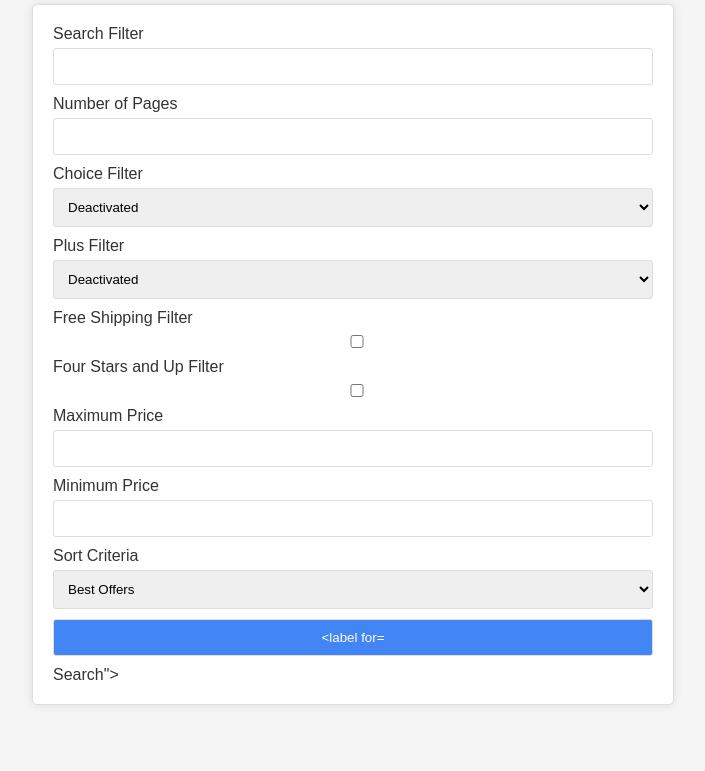
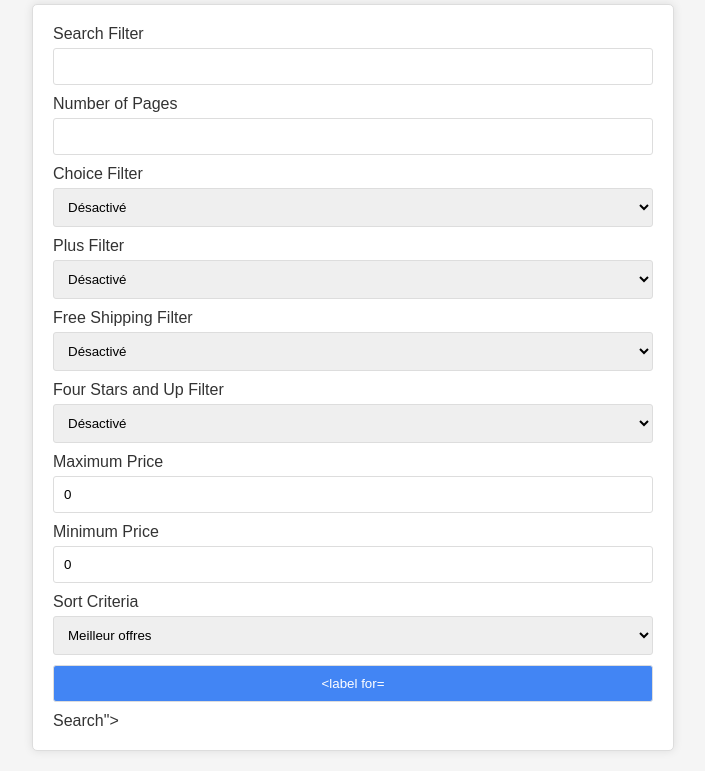
Before and after one commit to slaymut/aliexpress-webscraper, a Flask app: page / in a window 1280 px wide. Shown: the part 131-902 px from the top of the page, without its empty margins (287-992 px from the left). Before the commit the page ends 836 px from the top, so only its background shows below. Run offline with Flask 3, Linux system fonts and the light colour scheme; some libraries are stand-ins or nearby versions.

Commit message:
Traduction et ajout de select et de la valeur 0 de base sur maximum et minimum

```diff
--- a/api/templates/web_interface.html
+++ b/api/templates/web_interface.html
@@ -71,26 +71,38 @@
 
         <label for="choice_filter">{{ form.choice_filter.label }}</label>
         <select name="choice_filter">
-            <option value="false">Deactivated</option>
-            <option value="true">Activated</option>
+            <option value="false">Désactivé</option>
+            <option value="true">Activé</option>
         </select><br>
 
         <label for="plus_filter">{{ form.plus_filter.label }}</label>
         <select name="plus_filter">
-            <option value="false">Deactivated</option>
-            <option value="true">Activated</option>
+            <option value="false">Désactivé</option>
+            <option value="true">Activé</option>
         </select><br>
 
-        <label for="free_shipping_filter">{{ form.free_shipping_filter.label }}</label> {{ form.free_shipping_filter() }}<br>
-        <label for="four_stars_and_up_filter">{{ form.four_stars_and_up_filter.label }}</label> {{ form.four_stars_and_up_filter() }}<br>
-        <label for="maximum">{{ form.maximum.label }}</label> {{ form.maximum() }}<br>
-        <label for="minimum">{{ form.minimum.label }}</label> {{ form.minimum() }}<br>
+        <label for="free_shipping_filter">{{ form.free_shipping_filter.label }}</label>
+        <select name="free_shipping_filter">
+            <option value="deactivated">Désactivé</option>
+            <option value="activated">Activé</option>
+
+        </select><br>
+
+        <label for="four_stars_and_up_filter">{{ form.four_stars_and_up_filter.label }}</label>
+        <select name="four_stars_and_up_filter">
+            <option value="deactivated">Désactivé</option>
+            <option value="activated">Activé</option>
+        </select><br>
+
+        <label for="maximum">{{ form.maximum.label }}</label> {{ form.maximum(value=0) }}<br>
+        <label for="minimum">{{ form.minimum.label }}</label> {{ form.minimum(value=0) }}<br>
+
 
         <label for="sort_criteria">{{ form.sort_criteria.label }}</label>
         <select name="sort_criteria">
-            <option value="best_offers">Best Offers</option>
-            <option value="sell_highest">Sell Highest</option>
-            <option value="rating_highest">Rating Highest</option>
+            <option value="best_offers">Meilleur offres</option>
+            <option value="sell_highest">Meilleur ventes</option>
+            <option value="rating_highest">Meilleur notes</option>
         </select><br>
 
         <input type="submit" value="{{ form.submit.label }}">
```
